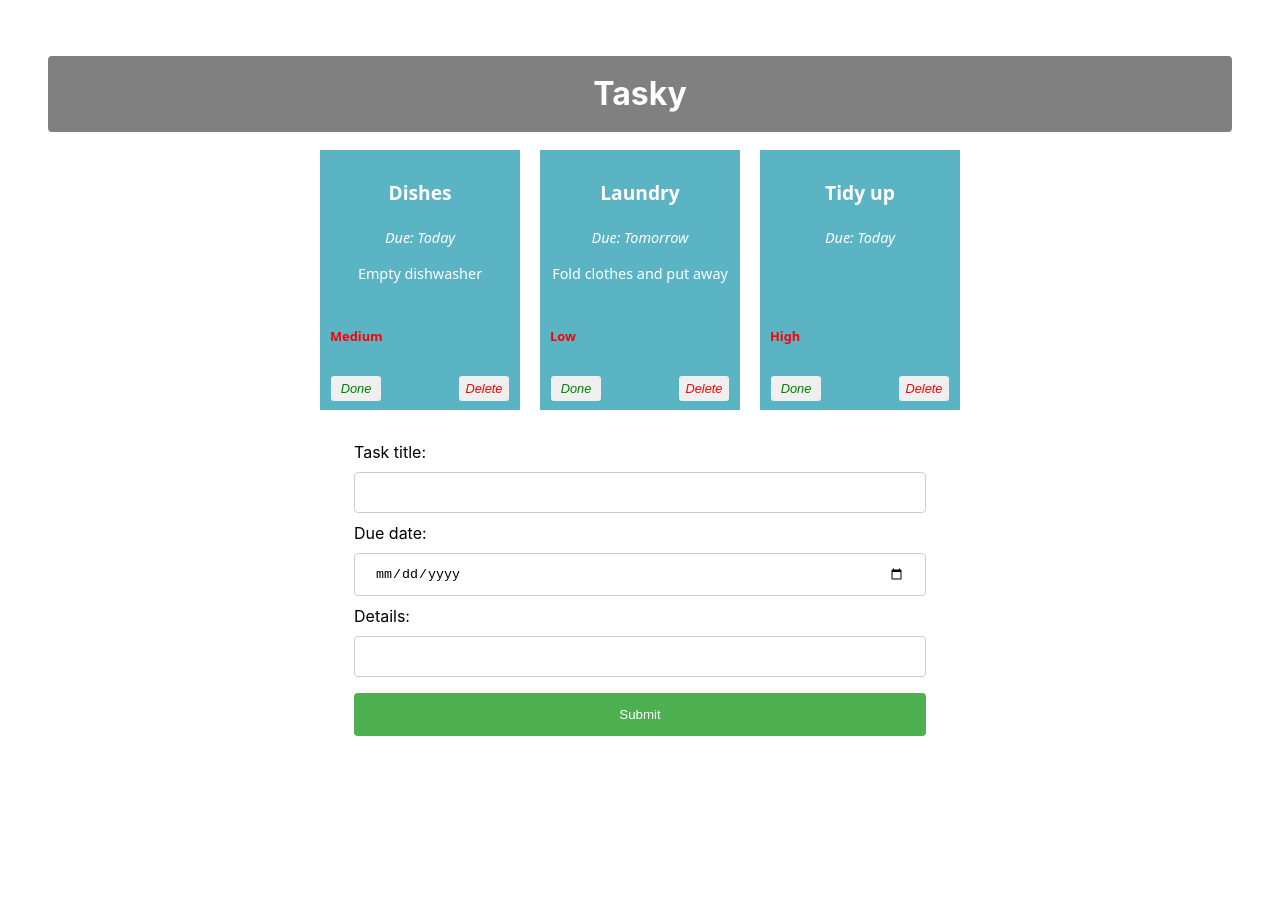
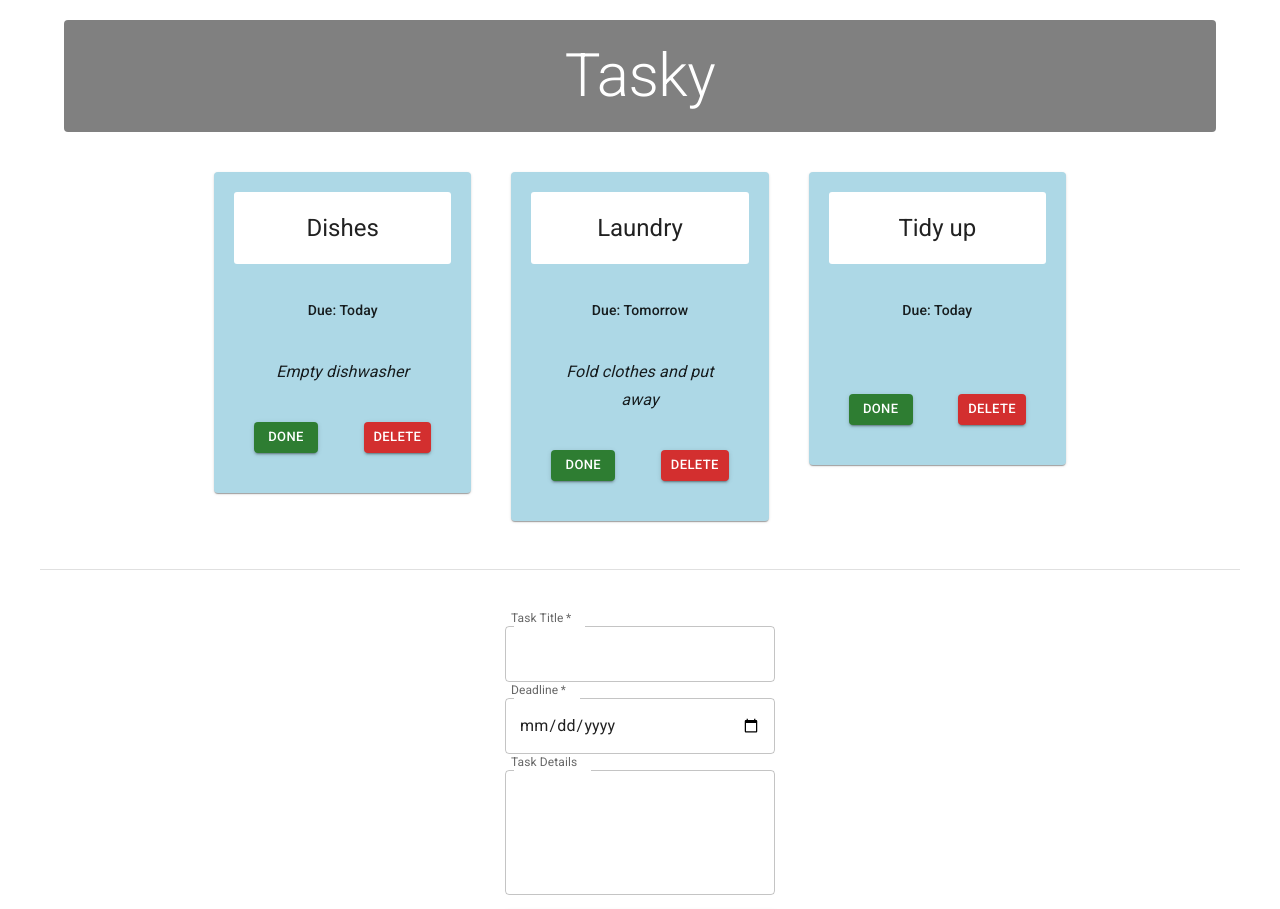
Before and after one commit to johannes-grcevic/react-basics-labs, a React (Vite) app in the folder tasky/: page / in a window 1280 px wide. Shown: the top 909 px of the page. Before the commit the page ends 812 px from the top, so only its background shows below. Built offline with nearby package versions, Linux system fonts and the light colour scheme.

Commit message:
Tasky Lab 3 done

```diff
--- a/tasky/index.html
+++ b/tasky/index.html
@@ -1,13 +1,19 @@
 <!doctype html>
 <html lang="en">
+
 <head>
   <meta charset="UTF-8" />
   <link rel="icon" type="image/svg+xml" href="/favicon.svg" />
+  <link rel="preconnect" href="https://fonts.googleapis.com" />
+  <link rel="preconnect" href="https://fonts.gstatic.com" crossorigin />
+  <link rel="stylesheet" href="https://fonts.googleapis.com/css2?family=Roboto:wght@300;400;500;700&display=swap" />
   <meta name="viewport" content="width=device-width, initial-scale=1.0" />
   <title>tasky</title>
 </head>
+
 <body>
   <div id="root"></div>
   <script type="module" src="/src/main.jsx"></script>
 </body>
+
 </html>
--- a/tasky/package.json
+++ b/tasky/package.json
@@ -10,6 +10,10 @@
     "preview": "vite preview"
   },
   "dependencies": {
+    "@emotion/react": "^11.14.0",
+    "@emotion/styled": "^11.14.1",
+    "@mui/icons-material": "^9.4.0",
+    "@mui/material": "^9.4.0",
     "react": "^19.2.8",
     "react-dom": "^19.2.8"
   },
--- a/tasky/src/App.css
+++ b/tasky/src/App.css
@@ -3,114 +3,3 @@ body {
   line-height: 1.5;
   font-weight: 400;
 }
-
-h1 {
-  text-align: center;
-  background-color: grey;
-  color: white;
-  padding: 14px 20px;
-  margin: 8px 0;
-  border: none;
-  border-radius: 4px;
-}
-
-div {
-  padding: 20px;
-}
-
-.container{
-  text-align: center;
-}
-
-.card {
-  display: inline-block;
-  vertical-align: top;
-  font-family: system-ui;
-  background: #5bb4c4;
-  color: white;
-  text-align: center;
-  width: 180px;
-  height: 240px;
-  margin: 10px;
-  padding: 10px;
-  position: relative;
-}
-
-.title {
-  font-weight: bold;
-  font-size: 1.2em;
-}
-
-.deadline {
-  font-style: italic;
-  font-size: 0.9em;
-  margin-bottom: 10px;
-}
-
-.description {
-  font-size: 0.9em;
-  margin-bottom: 10px;
-}
-
-.priority {
-  position: absolute;
-  bottom: 4em;
-  left: 10px;
-  font-weight: bold;
-  font-size: 0.8em;
-}
-
-button {
-  border: none;
-  border-radius: 3px;
-  font-style: italic;
-  font-size: 0.8em;
-  margin: 4px 6px;
-  width: 50px;
-  height: 25px;
-}
-
-.doneButton {
-  position: absolute;
-  bottom: 5px;
-  left: 5px;
-  color: green;
-}
-
-.deleteButton {
-  position: absolute;
-  bottom: 5px;
-  right: 5px;
-  color: red;
-}
-
-input[type=text], input[type=date] {
-  width: 100%;
-  padding: 12px 20px;
-  margin: 8px 0;
-  display: inline-block;
-  border: 1px solid #ccc;
-  border-radius: 4px;
-  box-sizing: border-box;
-}
-
-input[type=submit] {
-  width: 100%;
-  background-color: #4CAF50;
-  color: white;
-  padding: 14px 20px;
-  margin: 8px 0;
-  border: none;
-  border-radius: 4px;
-  cursor: pointer;
-}
-
-input[type=submit]:hover {
-  background-color: #45a049;
-}
-
-form {
-  text-align: left;
-  width: 50%;
-  margin: auto;
-}
--- a/tasky/src/App.jsx
+++ b/tasky/src/App.jsx
@@ -2,46 +2,140 @@ import './App.css';
 import Task from './components/Task';
 import AddTaskForm from './components/Form';
 import { useState } from 'react';
+import Typography from '@mui/material/Typography';
+import Container from '@mui/material/Container';
+import Grid from '@mui/material/Grid';
 
 function App() {
-  const [ taskState, setTaskState ] = useState({
+  const [taskState, setTaskState] = useState({
     tasks: [
-      { id: 1, title:"Dishes", description: "Empty dishwasher", deadline: "Today", priority: "Medium", done: false },
+      { id: 1, title: "Dishes", description: "Empty dishwasher", deadline: "Today", priority: "Medium", done: false },
       { id: 2, title: "Laundry", description: "Fold clothes and put away", deadline: "Tomorrow", priority: "Low", done: false },
       { id: 3, title: "Tidy up", deadline: "Today", priority: "High", done: false }
     ]
   });
 
+  const [formState, setFormState] = useState({
+    title: "",
+    description: "",
+    deadline: "",
+    priority: ""
+  });
+
   const doneHandler = (taskIndex) => {
     const tasks = [...taskState.tasks];
     tasks[taskIndex].done = !tasks[taskIndex].done;
-    setTaskState({tasks});
+    setTaskState({ tasks });
   }
 
   const deleteHandler = (taskIndex) => {
     const tasks = [...taskState.tasks];
     tasks.splice(taskIndex, 1);
-    setTaskState({tasks});
+    setTaskState({ tasks });
+  }
+
+  const formChangeHandler = (event) => {
+    let form = { ...formState };
+
+    switch (event.target.name) {
+      case "title":
+        form.title = event.target.value;
+        break;
+      case "description":
+        form.description = event.target.value;
+        break;
+      case "deadline":
+        form.deadline = event.target.value;
+        break;
+      case "priority":
+        form.priority = event.target.value;
+        break;
+      default:
+        form = formState;
+    }
+    setFormState(form);
+  }
+
+  const formSubmitHandler = (event) => {
+    event.preventDefault();
+
+    const tasks = [...taskState.tasks];
+    const form = { ...formState };
+
+    form.id = uuidv4();
+
+    tasks.push(form);
+    setTaskState({ tasks });
   }
 
   return (
     <div className="container">
-      <h1>Tasky</h1>
+      {/* App Header */}
+      <Container component="main">
+        <Typography
+          component="h1"
+          variant="h2"
+          align="center"
+          gutterBottom
+          sx={{
+            backgroundColor: 'gray',
+            textAlign: 'center',
+            color: 'white',
+            padding: '20px',
+            margin: '20px 0 40px 0',
+            borderRadius: '4px'
+          }}
+        >
+          Tasky
+        </Typography>
+      </Container>
+      {/* End App Header */}
+
+      {/* Task Card Grid */}
+      <Container maxWidth="md" component="main">
+        <Grid
+          container
+          spacing={5}
+          sx={{
+            justifyContent: "center"
+          }}
+        >
           {taskState.tasks.map((task, index) => (
             <Task
               title={task.title}
               description={task.description}
               deadline={task.deadline}
-        priority={task.priority}
+              done={task.done}
               key={task.id}
-        done={task.done}
-        deleteTask = {() => deleteHandler(index)}
               markDone={() => doneHandler(index)}
+              deleteTask={() => deleteHandler(index)}
             />
           ))}
-    <AddTaskForm />
+        </Grid>
+      </Container>
+      {/* End Task Card Grid */}
+
+      {/* Footer - Add Task Form */}
+      <Container
+        component="footer"
+        sx={{
+          borderTop: (theme) => `1px solid ${theme.palette.divider}`,
+          my: 6,
+          py: 6,
+        }}
+      >
+        <Grid container sx={{
+          justifyContent: "center"
+        }}>
+          <AddTaskForm
+            submit={formSubmitHandler}
+            change={formChangeHandler}
+          />
+        </Grid>
+      </Container>
+      {/* End Footer */}
     </div>
-  );
+  )
 }
 
 export default App;
--- a/tasky/src/components/Form.jsx
+++ b/tasky/src/components/Form.jsx
@@ -1,26 +1,67 @@
+import Box from '@mui/material/Box';
+import TextField from '@mui/material/TextField';
+import Button from '@mui/material/Button';
+
 const AddTaskForm = (props) => {
 
   return (
-    <div>
-      <form>
-        <label>
-            Task title:
-            <input type="text" name="title" required />
-        </label>
-        <br />
-        <label>
-            Due date:
-            <input type="date" name="deadline" required />
-        </label>
-        <br />
-        <label>
-            Details:
-            <input type="text" name="description" />
-        </label>
-        <input type="submit" value="Submit" />
-        </form>
-    </div>
+    <Box
+      component="form"
+      sx={{
+        '& .MuiOutlinedInput-root': { m: 1, width: '30ch' },
+      }}
+      onSubmit={props.submit}
+    >
+      <div>
+        <TextField
+          required
+          id="outlined-required"
+          name="title"
+          label="Task Title"
+          slotProps={{ inputLabel: { shrink: true } }}
+          onChange={(event) => props.change(event)}
+        />
+      </div>
+
+      <div>
+        <TextField
+          required
+          name="deadline"
+          label="Deadline"
+          slotProps={{ inputLabel: { shrink: true } }}
+          type="date"
+          onChange={(event) => props.change(event)}
+        />
+      </div>
+
+      <div>
+        <TextField
+          name="description"
+          id="outlined-multiline-static"
+          label="Task Details"
+          slotProps={{ inputLabel: { shrink: true } }}
+          multiline
+          rows={4}
+          onChange={(event) => props.change(event)}
+        />
+      </div>
+
+      <div>
+        <Button
+          type="submit"
+          variant="contained"
+          color="primary"
+          sx={{
+            m: 1,
+            p: 1,
+            width: '95%'
+          }}
+        >
+          Add Task
+        </Button>
+      </div>
+    </Box>
   )
-};
+}
 
 export default AddTaskForm;
--- a/tasky/src/components/Task.jsx
+++ b/tasky/src/components/Task.jsx
@@ -1,14 +1,90 @@
+import Box from '@mui/material/Box';
+import Button from '@mui/material/Button';
+import Card from '@mui/material/Card';
+import CardActions from '@mui/material/CardActions';
+import CardContent from '@mui/material/CardContent';
+import CardHeader from '@mui/material/CardHeader';
+import Grid from '@mui/material/Grid';
+import Typography from '@mui/material/Typography';
+
 const Task = (props) => {
 
     return (
-        <div className="card" style={{backgroundColor: props.done ? 'lightgrey' : '#5bb4c4'}}>
-            <p className="title">{props.title}</p>
-            <p className="deadline">Due: {props.deadline}</p>
-            <p className="description">{props.description}</p>
-            <p className="priority" style={{color: !props.done ? 'red' : 'lightgrey'}}>{props.priority}</p>
-            <button onClick={props.markDone} className='doneButton'>Done</button>
-            <button className='deleteButton' onClick={props.deleteTask}>Delete</button>
-        </div>
+        <Grid
+            key={props.id}
+            size={{ xs: 12, md: 4 }}
+        >
+            <Card
+                sx={{
+                    backgroundColor: props.done ? 'lightgrey' : 'lightblue',
+                    padding: '20px'
+                }}
+            >
+                <CardHeader
+                    title={props.title}
+                    sx={{
+                        backgroundColor: 'white',
+                        borderRadius: '3px',
+                        padding: '20px',
+                        textAlign: 'center'
+                    }}
+                />
+
+                <CardContent>
+                    <Box
+                        sx={{
+                            display: 'flex',
+                            justifyContent: 'center',
+                            alignItems: 'baseline',
+                            mb: 2,
+                            padding: '20px'
+                        }}
+                    >
+                        <Typography
+                            component="p"
+                            variant="subtitle2"
+                            color="text.primary"
+                        >
+                            Due: {props.deadline}
+                        </Typography>
+                    </Box>
+
+                    <Typography
+                        component="p"
+                        variant="subtitle1"
+                        align="center"
+                        sx={{ fontStyle: 'italic' }}
+                    >
+                        {props.description}
+                    </Typography>
+                </CardContent>
+
+                <CardActions
+                    sx={{
+                        justifyContent: 'space-between',
+                        padding: '20px'
+                    }}
+                >
+                    <Button
+                        variant="contained"
+                        size="small"
+                        color="success"
+                        onClick={props.markDone}
+                    >
+                        Done
+                    </Button>
+
+                    <Button
+                        variant="contained"
+                        size="small"
+                        color="error"
+                        onClick={props.deleteTask}
+                    >
+                        Delete
+                    </Button>
+                </CardActions>
+            </Card>
+        </Grid>
     )
 }
 
```
Also changed, not shown: 1 other file (tests, documents, lock files or other folders). Lines whose indentation alone changed are shown as unchanged.
